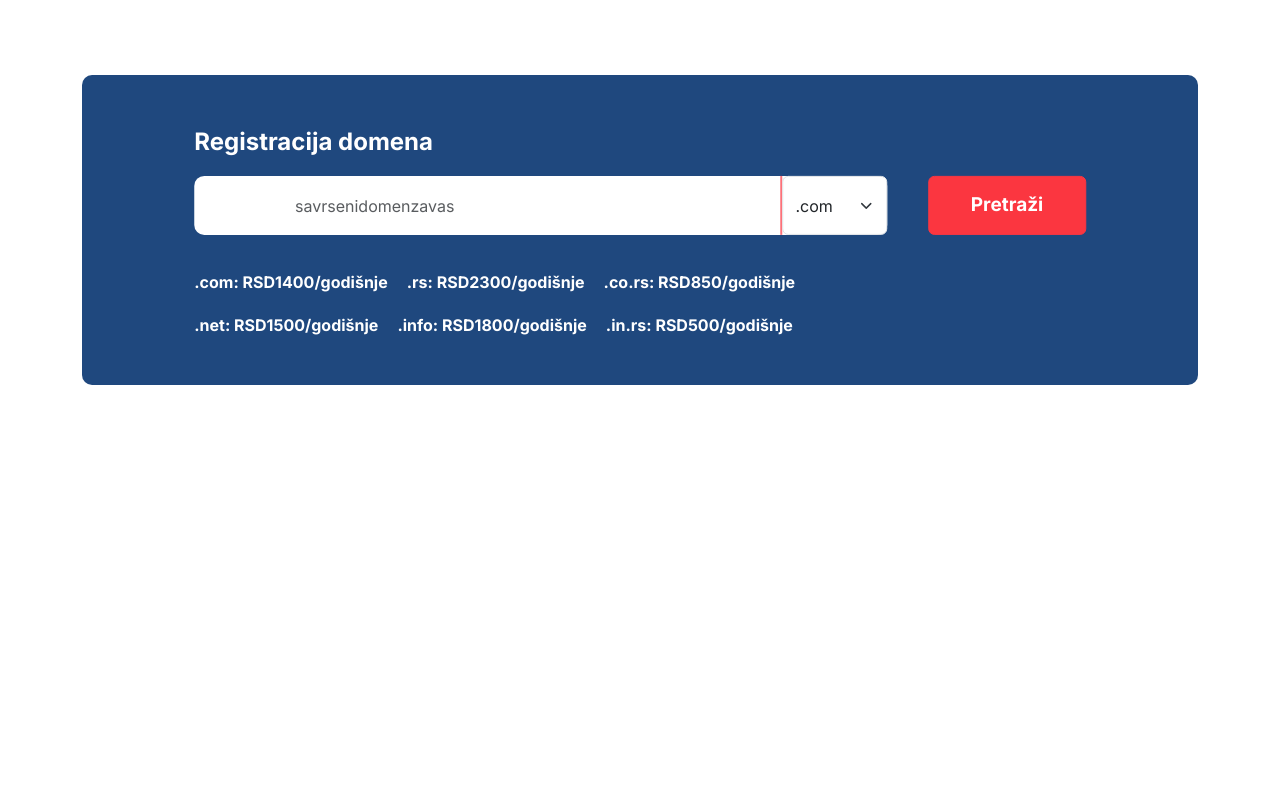
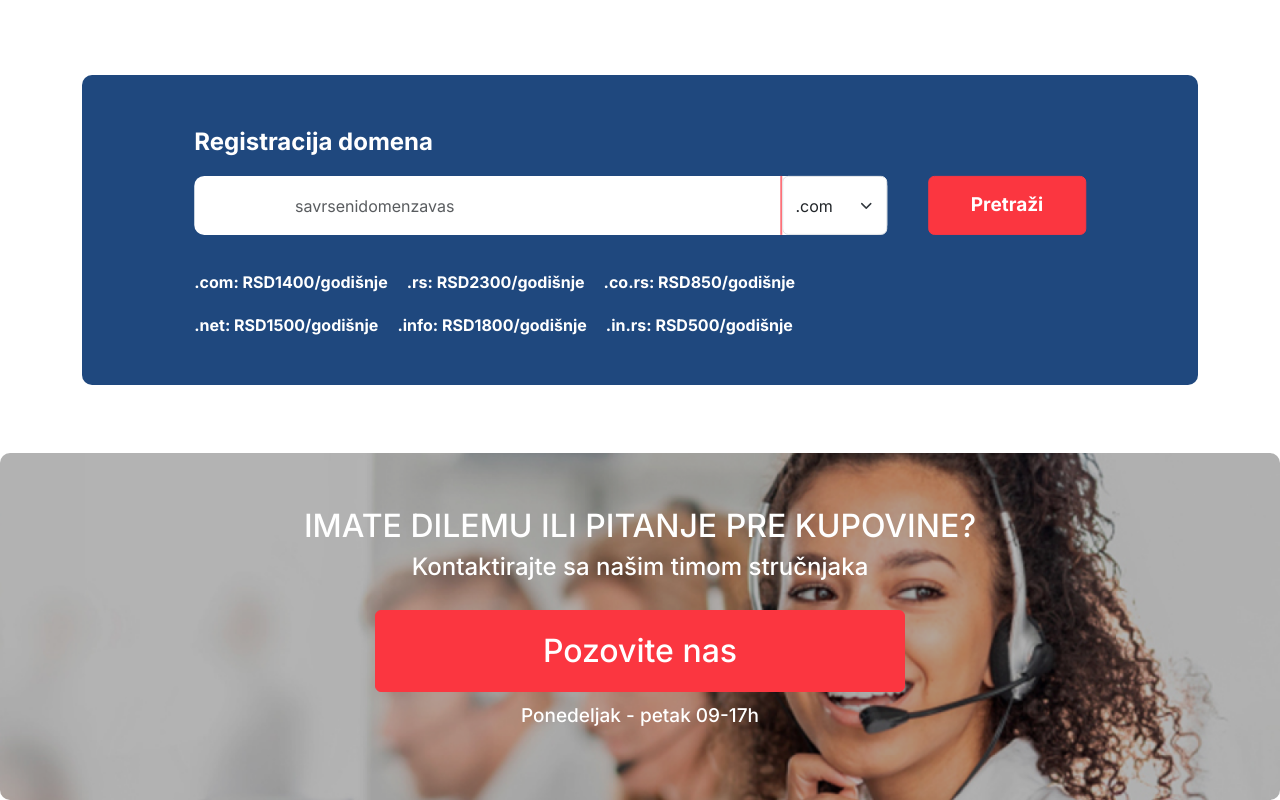
Before and after one commit to MJovanovic40/ICR-Web-Hosting, a website: page src/public/ponuda.html in a window 1280 px wide. Shown: the part 1015-1815 px from the top of the page. Before the commit the page ends 1400 px from the top, so only its background shows below. Drawn offline with nearby package versions, Linux system fonts and the light colour scheme; some icons are missing.

Commit message:
Contact us section

```diff
--- a/src/public/assets/css/main.css
+++ b/src/public/assets/css/main.css
@@ -209,5 +209,59 @@ input[type="text"]:focus {
     margin-top: 35px;
 }
 
+/* End registracija domena */
 
-/* End registracija domena */
+/* Contact us */
+
+#contact {
+    width: 100%;
+    height: 347px;
+
+    position: relative;
+    top: 68px;
+
+    background: url("/assets/img/contact-us.png");
+    background-position: center;
+    background-size: cover;
+    background-repeat: no-repeat;
+
+    display: flex;
+    flex-direction: column;
+    justify-content: center;
+    align-items: center;
+
+    color: white;
+
+    border-radius: 10px;
+}
+
+.contact-us-button {
+    width: 530px;
+    height: 82px;
+
+    color: white;
+    font-size: 2rem;
+    font-weight: 500;
+
+    margin-top: 20px;
+}
+
+#contact h2 {
+    font-size: 2rem;
+    font-weight: 500;
+}
+
+#contact h3 {
+    font-size: 1.5rem;
+    font-weight: 500;
+}
+
+#contact p {
+    font-size: 1.188rem;
+    font-weight: 500;
+    margin-top: 10px;
+}
+
+
+
+/* End contact us */
--- a/src/public/ponuda.html
+++ b/src/public/ponuda.html
@@ -37,7 +37,7 @@
                 <a class="nav-link" href="#">Blog</a>
               </li>
               <li class="nav-item">
-                <a class="nav-link" href="#">Kontakt</a>
+                <a class="nav-link" href="#contact">Kontakt</a>
               </li>
             </ul>
           </div>
@@ -233,6 +233,18 @@
         <!--End registracija domena-->
       </div>
 
+      <!--Contact us-->
+
+      <section id="contact">
+        <h2>IMATE DILEMU ILI PITANJE PRE KUPOVINE?</h2>
+        <h3>Kontaktirajte sa našim timom stručnjaka</h3>
+        <button type="button" class="btn btn-primary contact-us-button">Pozovite nas</button>
+        <p>Ponedeljak - petak 09-17h</p>
+      </section>
+
+      <!--End contact us-->
+
+
       <script src="https://unpkg.com/boxicons@2.1.4/dist/boxicons.js"></script>
       <script src="https://cdn.jsdelivr.net/npm/bootstrap@5.3.0-alpha3/dist/js/bootstrap.bundle.min.js" integrity="sha384-ENjdO4Dr2bkBIFxQpeoTz1HIcje39Wm4jDKdf19U8gI4ddQ3GYNS7NTKfAdVQSZe" crossorigin="anonymous"></script>
 </body>
```
Also changed, not shown: src/public/assets/img/contact-us.png (added).
